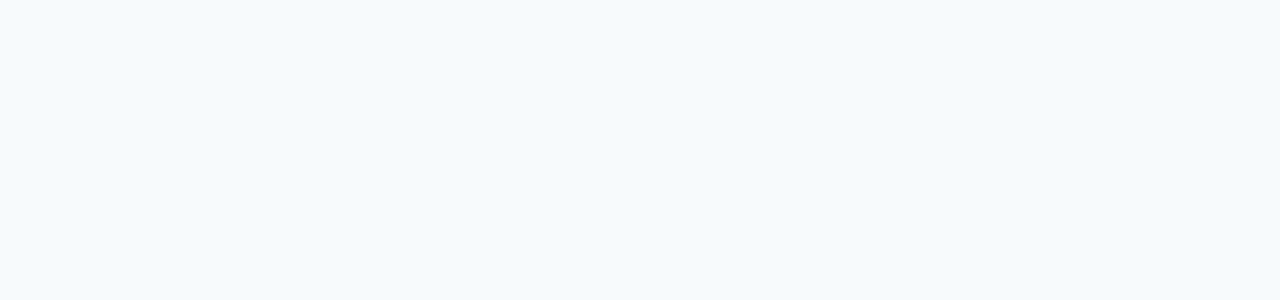
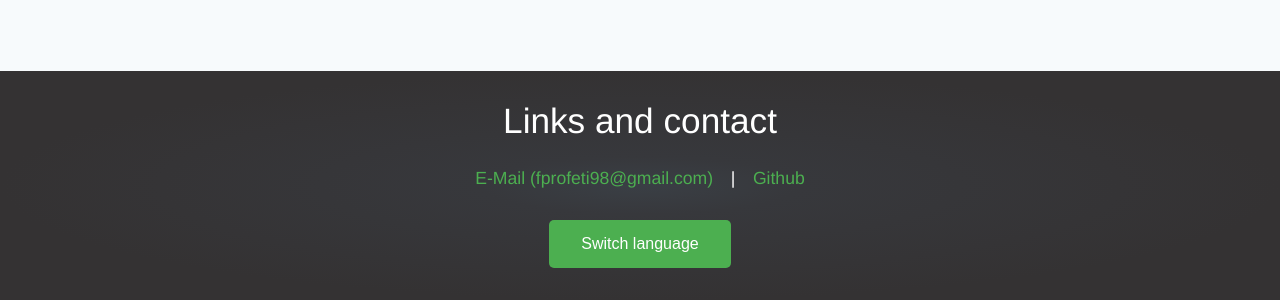
Before and after one commit to noxware/noxware.github.io, a React (Create React App) app: page / in a window 1280 px wide. Shown: the part 2020-2320 px from the top of the page. Before the commit the page ends 2091 px from the top, so only its background shows below. Built offline with nearby package versions, Linux system fonts and the light colour scheme.

Commit message:
Added yaml support with react-app-rewired.

```diff
--- /dev/null
+++ b/config-overrides.js
@@ -0,0 +1,7 @@
+const rewireYAML = require('react-app-rewire-yaml');
+
+module.exports = function override(config, env) {
+    config = rewireYAML(config, env);
+
+    return config;
+}
--- a/src/App.tsx
+++ b/src/App.tsx
@@ -1,9 +1,10 @@
+import React from 'react';
 import styled, {createGlobalStyle} from 'styled-components';
 
-import React from 'react';
 import Intro from './steps/Intro';
 import About from './steps/About';
 import Skills from './steps/Skills';
+import Contact from './steps/Contact';
 
 const ResetStyles = createGlobalStyle`
   html, body, div, span, applet, object, iframe,
@@ -80,6 +81,8 @@ const Main = styled.main`
   flex-direction: column;
 `
 
+
+
 function App() {
   return (
     <React.Fragment>
@@ -89,9 +92,9 @@ function App() {
         <Intro />
         <About />
         <Skills />
+        <Contact />
       </Main>
     </React.Fragment>
-
   );
 }
 
--- /dev/null
+++ b/src/data/code-animation.yaml
@@ -0,0 +1,31 @@
+bigCode: |-
+  %k%import %d%api%x%, {%d%decrypt%x%} %k%from %s%'api'%x%;
+
+  %k%async function %d%main%x%() {
+    %k%const %d%data %o%= %k%await %v%api%x%.%p%get%x%(%s%'data'%x%);
+    %k%const %d%decryptedData %o%= %v%data%x%.%p%map%x%(%d%d %o%=> %v%decrypt%x%(%v2%d%x%));
+    %k%const %d%awesomeData %o%= %v%decryptedData%x%.%p%filter%x%(%d%d %o%=> %v2%d%x%.%p%type %o%== %s%'awesome'%x%);
+
+    %k%for %x%(%k%const %d%d %k%of %v%awesomeData%x%)
+      %k%if %x%(%v2%d%x%.%p%wisdom%x%)
+        %v%console%x%.%p%log%x%(%v2%d%x%.%p%wisdom%x%);
+  }
+
+  %v%main%x%();
+
+  %c%// Output: This Javascript animation looks nice!
+
+smallCode: |-
+  %k%import %x%{%d%get%x%} %k%from %s%'api'%x%;
+
+  %k%async function %d%main%x%() {
+    %k%const %d%data %o%= %k%await %v%get%x%(%s%'data'%x%);
+
+    %k%for %x%(%k%const %d%d %k%of %v%data%x%)
+      %k%if %x%(%v2%d%x%.%p%wisdom%x%)
+        %v%console%x%.%p%log%x%(%v2%d%x%.%p%wisdom%x%);
+  }
+
+  %v%main%x%();
+
+  %c%/* Output: This Javascript animation is different and better in a device with higher resolution, like a desktop computer. */
--- a/src/data/intro.ts
+++ /dev/null
@@ -1,29 +0,0 @@
-export const bigCode = `%k%import %d%api%x%, {%d%decrypt%x%} %k%from %s%'api'%x%;
-
-%k%async function %d%main%x%() {
-  %k%const %d%data %o%= %k%await %v%api%x%.%p%get%x%(%s%'data'%x%);
-  %k%const %d%decryptedData %o%= %v%data%x%.%p%map%x%(%d%d %o%=> %v%decrypt%x%(%v2%d%x%));
-  %k%const %d%awesomeData %o%= %v%decryptedData%x%.%p%filter%x%(%d%d %o%=> %v2%d%x%.%p%type %o%== %s%'awesome'%x%);
-
-  %k%for %x%(%k%const %d%d %k%of %v%awesomeData%x%)
-    %k%if %x%(%v2%d%x%.%p%wisdom%x%)
-      %v%console%x%.%p%log%x%(%v2%d%x%.%p%wisdom%x%);
-}
-
-%v%main%x%();
-
-%c%// Output: This Javascript animation looks nice!`;
-
-export const smallCode = `%k%import %x%{%d%get%x%} %k%from %s%'api'%x%;
-
-%k%async function %d%main%x%() {
-  %k%const %d%data %o%= %k%await %v%get%x%(%s%'data'%x%);
-
-  %k%for %x%(%k%const %d%d %k%of %v%data%x%)
-    %k%if %x%(%v2%d%x%.%p%wisdom%x%)
-      %v%console%x%.%p%log%x%(%v2%d%x%.%p%wisdom%x%);
-}
-
-%v%main%x%();
-
-%c%/* Output: This Javascript animation is different and better in a device with higher resolution, like a desktop computer. */`;
--- /dev/null
+++ b/src/global.d.ts
@@ -0,0 +1,4 @@
+declare module "*.yaml" {
+  const content: any;
+  export default content;
+}
--- a/src/index2.css
+++ /dev/null
@@ -1,269 +0,0 @@
-/* SOME RESETS */
-
-html, body, div, span, applet, object, iframe,
-h1, h2, h3, h4, h5, h6, p, blockquote, pre,
-a, abbr, acronym, address, big, cite, code,
-del, dfn, em, img, ins, kbd, q, s, samp,
-small, strike, strong, sub, sup, tt, var,
-b, u, i, center,
-dl, dt, dd, ol, ul, li,
-fieldset, form, label, legend,
-table, caption, tbody, tfoot, thead, tr, th, td,
-article, aside, canvas, details, embed,
-figure, figcaption, footer, header, hgroup,
-menu, nav, output, ruby, section, summary,
-time, mark, audio, video {
-	margin: 0;
-	padding: 0;
-	border: 0;
-	font-size: 100%;
-	font: inherit;
-	vertical-align: baseline;
-}
-
-/* HTML5 display-role reset for older browsers */
-article, aside, details, figcaption, figure,
-footer, header, hgroup, menu, nav, section {
-	display: block;
-}
-
-/*body {
-	line-height: 1;
-}
-ol, ul {
-	list-style: none;
-}
-blockquote, q {
-	quotes: none;
-}
-blockquote:before, blockquote:after,
-q:before, q:after {
-	content: '';
-	content: none;
-}
-table {
-	border-collapse: collapse;
-	border-spacing: 0;
-}*/
-
-/* GENERIC */
-
-* {
-  box-sizing: border-box;
-}
-
-body {
-  margin: 0;
-  font-family: -apple-system, BlinkMacSystemFont, Georgia, serif, 'Segoe UI', 'Roboto', 'Oxygen',
-    'Ubuntu', 'Cantarell', 'Fira Sans', 'Droid Sans', 'Helvetica Neue',
-    sans-serif;
-  -webkit-font-smoothing: antialiased;
-  -moz-osx-font-smoothing: grayscale;
-  background-color: rgb(247, 250, 252);
-}
-
-h1, h2, h3, h4, h5, h6 {
-  font-family: Helvetica, Arial, sans-serif
-}
-
-/* STEPS */
-
-.app {
-  display: flex;
-  flex: 1;
-  flex-direction: column;
-}
-
-
-.intro {
-  display: flex;
-  flex-direction: column;
-  justify-content: center;
-  align-items: center;
-  background-image: radial-gradient(ellipse closest-side at 50% 50%, #3a3f45, #37383c 25%, #343233);
-  color: white;
-  /*height: 90vh;*/
-  width: 100%;
-}
-
-.intro h1 {
-  margin-top: 4rem;
-  font-size: 4rem;
-}
-
-.intro h2 {
-  font-size: 2rem;
-  max-width: 70%;
-  text-align: center;
-  color: #c4ced7;
-  margin-top: 5px;
-  margin-bottom: 4rem;
-}
-
-.intro .fce {
-  min-width: 600px;
-  min-height: 400px;
-  margin-bottom: 4rem;
-}
-
-.about {
-  display: flex;
-  flex-direction: column;
-  align-items: center;
-  font-size: 1.5rem;
-  padding: 40px 100px 40px 100px
-}
-
-.about h1 {
-  font-size: 3.5rem;
-  margin-bottom: 15px;;
-}
-
-.about .circular-image {
-  float: left;
-  margin-right: 1.5rem;
-  height: 170px;
-  width: 170px;
-}
-
-.skills {
-  display: flex;
-  flex-direction: column;
-  align-items: center;
-  padding: 40px 100px 40px 100px
-}
-
-.skills h1 {
-  font-size: 3.5rem;
-  margin-bottom: 15px;
-}
-
-.skills .skill-category {
-  margin-bottom: 40px;
-  margin-top: 40px;
-}
-
-/* COMPONENTS */
-
-.quote {
-  font-size: 1.6em;
-  color: rgb(117, 117, 117)
-}
-
-.circular-image {
-  display: inline-block;
-  margin: 0;
-}
-
-.circular-image img {
-  border-radius: 50%;
-  height: 100%;
-  width: auto;
-}
-
-.skill-category {
-  display: flex;
-  flex-direction: column;
-  align-items: flex-start;
-  width: 100%;
-}
-
-.skill-category h3 {
-  font-size: 1.5rem;
-}
-
-.skill-category .container{
-  display: flex;
-  width: 100%;
-  flex-direction: row;
-  flex-wrap: wrap;
-  justify-content: center;
-  padding: 15px 50px 15px 50px
-}
-
-.skill-item {
-  display: flex;
-  flex-direction: column;
-  align-items: center;
-  padding: 10px;
-  margin: 5px;
-  border-radius: 10%;
-  border: 1px solid rgb(219, 219, 219);
-  background-color: white;
-}
-
-.skill-item img {
-  height: 64px;
-  width: auto;;
-}
-
-.skill-item:hover {
-  background-color: rgb(194, 194, 194);
-}
-
-.skill-item .title {
-  margin-top: 10px;
-}
-
-.skill-item .text {
-  margin-top: 5px;
-}
-
-/*
-  Fake Code Editor Component
-
-  k (keyword)
-  d (variable definition)
-  o (operator) symbols like = => + etc
-  v (variable)
-  p (property)
-  s (string)
-  n (number)
-  b (boolean)
-*/
-
-.fce {
-  font-family: monospace;
-  font-size: 1.1em;
-  background-color: black;
-  border-radius: 10px;
-  color: white;
-  padding: 15px;
-}
-
-
-.fce .top-bar {
-  margin-bottom: 5px;
-}
-
-.fce .k {
-  color: rgb(230, 205, 105);
-}
-
-.fce .d {
-  color: rgb(85, 181, 219)
-}
-
-.fce .o {
-  color: rgb(159, 202, 86)
-}
-
-.fce .v {
-  color: rgb(160, 116, 196)
-}
-
-.fce .p {
-  color: rgb(160, 116, 196)
-}
-
-.fce .s {
-  color: rgb(85, 181, 219)
-}
-
-.fce .n {
-  color: rgb(205, 63, 69)
-}
-
-.fce .b {
-  color: #cd3f45
-}
--- a/src/steps/Contact.tsx
+++ b/src/steps/Contact.tsx
@@ -1,9 +1,73 @@
 import React from 'react';
+import styled from 'styled-components';
+
+const Container = styled.section`
+  display: flex;
+  flex-direction: row;
+  justify-content: center;
+  align-items: center;
+  flex-wrap: wrap;
+  padding: 2rem;
+  font-family: Helvetica, Arial, sans-serif;
+  background-image: radial-gradient(ellipse closest-side at 50% 50%, #3a3f45, #37383c 25%, #343233);
+  color: #ffffff;
+`
+
+const Title = styled.h1`
+  font-size: 1.7em;
+  margin-bottom: 2rem;
+
+  @media (min-width: 600px) {
+    font-size: 2.2em;
+  }
+`
+
+const Link = styled.a`
+  font-size: 1.1em;
+  text-decoration: none;
+  color: #4CAF50;
+`
+
+const LangSwitch = styled.button`
+  background-color: #4CAF50; /* Green */
+  border: none;
+  color: white;
+  padding: 15px 32px;
+  text-align: center;
+  text-decoration: none;
+  display: inline-block;
+  font-size: 16px;
+  margin-top: 2rem;
+  border-radius: 5px;
+`
+
+const FlexBreak = styled.div`
+  width: 100%;
+  height: 0;
+`
+
+const BaseSeparator = styled.span`
+  font-size: 1.1em;
+  margin-right: 1em;
+  margin-left: 1em;
+`
+
+function Separator() {
+  return <BaseSeparator>|</BaseSeparator>
+}
 
 export default function () {
   return (
-    <div>
+    <Container>
+      <Title>Links and contact</Title>
 
-    </div>
+      <FlexBreak />
+      <Link href='mailto:fprofeti98@gmail.com'>E-Mail (fprofeti98@gmail.com)</Link>
+      <Separator />
+      <Link href='https://github.com/Noxware'>Github</Link>
+
+      <FlexBreak />
+      <LangSwitch>Switch language</LangSwitch>
+    </Container>
   );
 }
--- a/src/steps/Intro.tsx
+++ b/src/steps/Intro.tsx
@@ -2,7 +2,7 @@ import React, { useEffect, useState } from 'react';
 import styled from 'styled-components';
 
 import AnimatedFCE from '../components/AnimatedFCE';
-import {bigCode, smallCode} from '../data/intro';
+import CODES from '../data/code-animation.yaml';
 
 const Container = styled.section`
   display: flex;
@@ -10,7 +10,7 @@ const Container = styled.section`
   justify-content: center;
   align-items: center;
   background-image: radial-gradient(ellipse closest-side at 50% 50%, #3a3f45, #37383c 25%, #343233);
-  color: white;
+  color: #ffffff;
   /*height: 90vh;*/
   width: 100%;
 
@@ -89,7 +89,7 @@ const DemoCode = styled(AnimatedFCE)`
 `
 
 export default function () {
-  const getCode = () => window.innerWidth < 600 ? smallCode : bigCode;
+  const getCode: () => string = () => window.innerWidth < 600 ? CODES.smallCode : CODES.bigCode;
 
   const [code, setCode] = useState(getCode());
 
```
Also changed, not shown: package.json (+9 -3 lines), src/components/LangButton.tsx (added, +46 -0 lines), src/data/strings.yaml (added, +27 -0 lines), src/steps/Language.tsx (added, +16 -0 lines), 1 other file (tests, documents, lock files or other folders).
